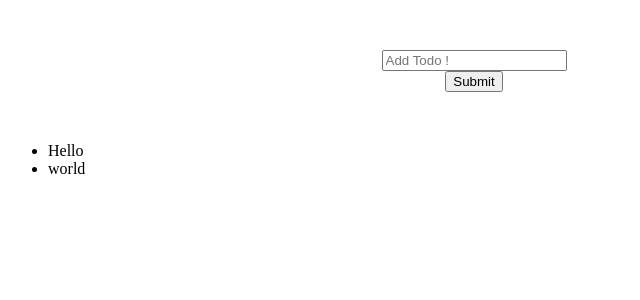
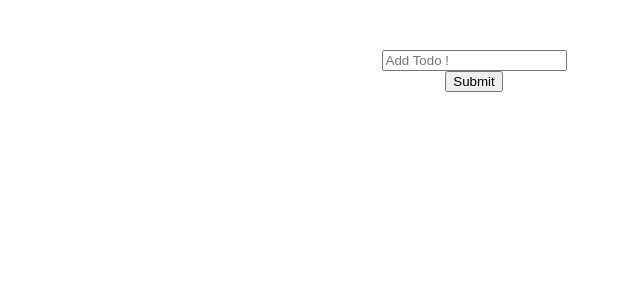
Before and after one commit to MahmoodAbuAwwad/Angular_application_deployment_over_docker_and_K8s, an Angular app in the folder kubernetes/: page / in a window 1280 px wide. Shown: the top 300 px of the page, without its empty margins (0-640 px from the left). Built offline with nearby package versions, Linux system fonts and the light colour scheme.

Commit message:
v2 without backend connection

```diff
--- a/kubernetes/src/app/app.component.ts
+++ b/kubernetes/src/app/app.component.ts
@@ -9,11 +9,11 @@ export class AppComponent {
   @ViewChild('todoBar') todoBar;
   title = 'kubernetes';
   todos = [
-    'Hello',
-    'world'
   ];
 
-  onAdd(){
-    this.todos.push(this.todoBar.nativeElement.value);
+  onAdd (){
+    if (this.todoBar.nativeElement.value!==""){
+      this.todos.push(this.todoBar.nativeElement.value);
+    }
   }
 }
```
